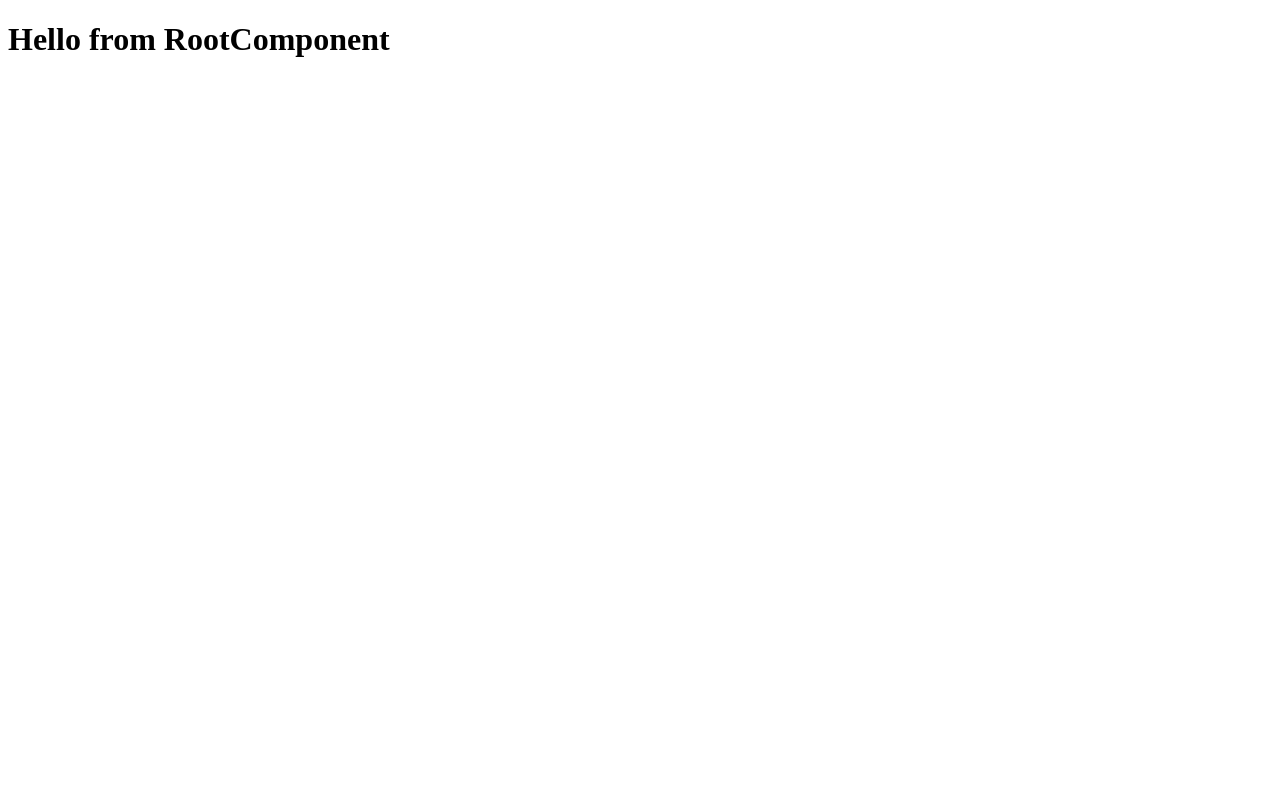
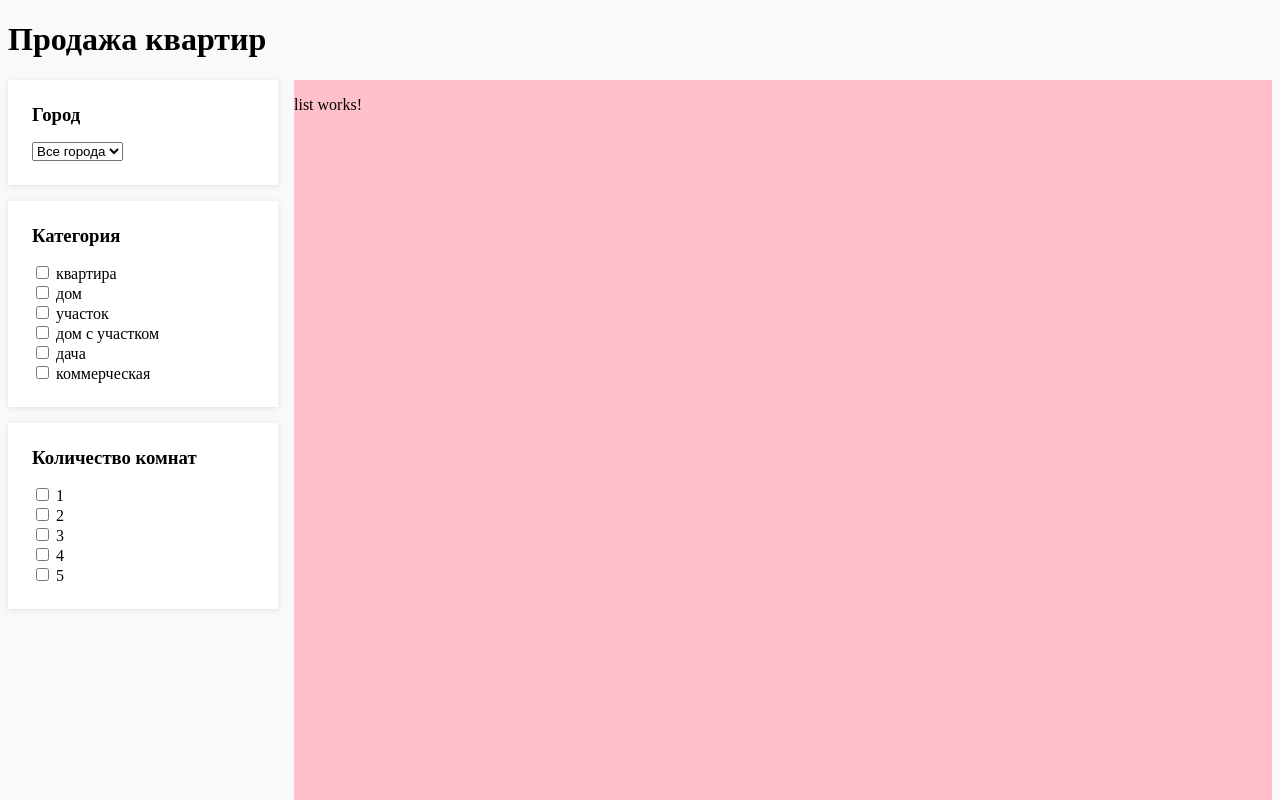
Before and after one commit to rushcoff/angular-basics, an Angular app: page / in a window 1280 px wide. Shown: the top 800 px of the page. Built offline with nearby package versions, Linux system fonts and the light colour scheme.

Commit message:
Добавлена форма фильтра

```diff
--- a/src/app/app.component.html
+++ b/src/app/app.component.html
@@ -1 +1,10 @@
-<h1>Hello from RootComponent</h1>
+<h1>Продажа квартир</h1>
+
+<div class="container">
+  <aside class="sidebar">
+    <app-filter></app-filter>
+  </aside>
+  <main class="content">
+    <app-list></app-list>
+  </main>
+</div>
--- a/src/app/app.component.scss
+++ b/src/app/app.component.scss
@@ -0,0 +1,17 @@
+.container {
+  display: grid;
+  grid-template-areas: "sidebar content";
+  grid-template-columns: 270px auto;
+  grid-column-gap: 1rem;
+  grid-row-gap: 1rem;
+}
+
+.sidebar {
+  grid-area: sidebar;
+}
+
+.content {
+  grid-area: content;
+  height: 1000px;
+  background-color: pink;
+}
--- /dev/null
+++ b/src/app/components/filter/filter.component.html
@@ -0,0 +1,38 @@
+<form [formGroup]="form" class="filter">
+  <div class="form-group">
+    <h3>Город</h3>
+    <select formControlName="city">
+      <option *ngFor="let field of citiesList" [value]="field.value">
+        {{ field.key }}
+      </option>
+    </select>
+  </div>
+  <div class="form-group" formGroupName="category">
+    <h3>Категория</h3>
+
+    <div *ngFor="let field of categoriesList">
+      <label>
+        <input
+          type="checkbox"
+          [checked]="field.value"
+          [formControlName]="field.key"
+        />
+        {{ field.label }}
+      </label>
+    </div>
+  </div>
+  <div class="form-group" formGroupName="roomsCount">
+    <h3>Количество комнат</h3>
+
+    <div *ngFor="let field of roomsCountList">
+      <label>
+        <input
+          type="checkbox"
+          [checked]="field.value"
+          [formControlName]="field.key"
+        />
+        {{ field.label }}
+      </label>
+    </div>
+  </div>
+</form>
--- /dev/null
+++ b/src/app/components/filter/filter.component.scss
@@ -0,0 +1,14 @@
+.filter {
+  display: grid;
+  grid-row-gap: 1rem;
+}
+
+.form-group {
+  background-color: white;
+  padding: 1.5rem;
+  box-shadow: 0 1px 6px 0 rgba(32, 33, 36, 0.1);
+
+  h3 {
+    margin: 0 0 1rem 0;
+  }
+}
--- /dev/null
+++ b/src/app/components/filter/filter.component.ts
@@ -0,0 +1,85 @@
+import { Component, OnInit } from '@angular/core';
+import { FormBuilder, FormGroup } from '@angular/forms';
+
+interface City {
+  key: string;
+  value: string;
+}
+
+interface Category {
+  label: string;
+  key: number;
+  value: boolean;
+}
+
+interface RoomsCount {
+  label: string;
+  key: number;
+  value: boolean;
+}
+
+@Component({
+  selector: 'app-filter',
+  templateUrl: './filter.component.html',
+  styleUrls: ['./filter.component.scss'],
+})
+export class FilterComponent implements OnInit {
+  form: FormGroup;
+
+  get citiesList(): City[] {
+    return [
+      { key: 'Все города', value: '' },
+      { key: 'Москва', value: 'mocsow' },
+      { key: 'Тюмень', value: 'tyumen' },
+    ];
+  }
+
+  get categoriesList(): Category[] {
+    return [
+      { label: 'квартира', key: 8, value: false },
+      { label: 'дом', key: 4, value: false },
+      { label: 'участок', key: 5, value: false },
+      { label: 'дом с участком', key: 10, value: false },
+      { label: 'дача', key: 11, value: false },
+      { label: 'коммерческая', key: 9, value: false },
+    ];
+  }
+
+  get roomsCountList(): RoomsCount[] {
+    return [
+      { label: '1', key: 1, value: false },
+      { label: '2', key: 2, value: false },
+      { label: '3', key: 3, value: false },
+      { label: '4', key: 4, value: false },
+      { label: '5', key: 5, value: false },
+    ];
+  }
+
+  constructor(private fb: FormBuilder) {}
+
+  ngOnInit(): void {
+    this.form = this.fb.group({
+      city: [''],
+      category: this.fb.group(
+        this.categoriesList.reduce((acc, item) => {
+          acc[item.key] = [item.value];
+          return acc;
+        }, {})
+      ),
+      roomsCount: this.fb.group(
+        this.roomsCountList.reduce((acc, item) => {
+          acc[item.key] = [item.value];
+          return acc;
+        }, {})
+      ),
+    });
+
+    this.onFormValueChanges();
+  }
+
+  onFormValueChanges(): void {
+    this.form.valueChanges.subscribe((val) => {
+      console.log(val);
+    });
+  }
+}
--- /dev/null
+++ b/src/app/components/list/list.component.html
@@ -0,0 +1 @@
+<p>list works!</p>
--- /dev/null
+++ b/src/app/components/list/list.component.ts
@@ -0,0 +1,15 @@
+import { Component, OnInit } from '@angular/core';
+
+@Component({
+  selector: 'app-list',
+  templateUrl: './list.component.html',
+  styleUrls: ['./list.component.scss']
+})
+export class ListComponent implements OnInit {
+
+  constructor() { }
+
+  ngOnInit(): void {
+  }
+
+}
--- a/src/styles.scss
+++ b/src/styles.scss
@@ -1 +1,4 @@
 /* You can add global styles to this file, and also import other style files */
+body {
+  background-color: rgb(249, 249, 249);
+}
```
Also changed, not shown: src/app/app.module.ts (+6 -2 lines), src/app/components/list/list.component.scss (added), 1 other file (tests, documents, lock files or other folders).
